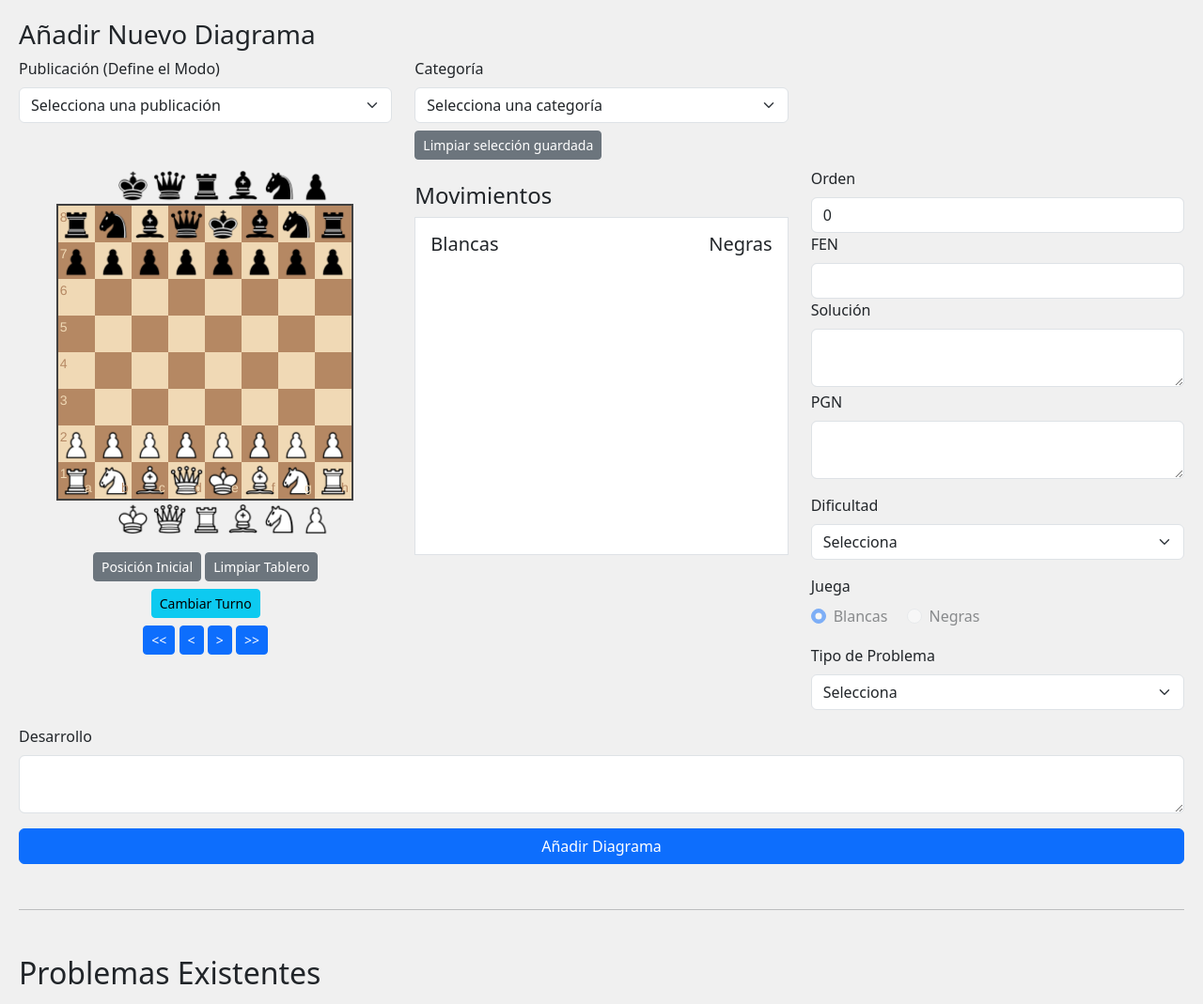
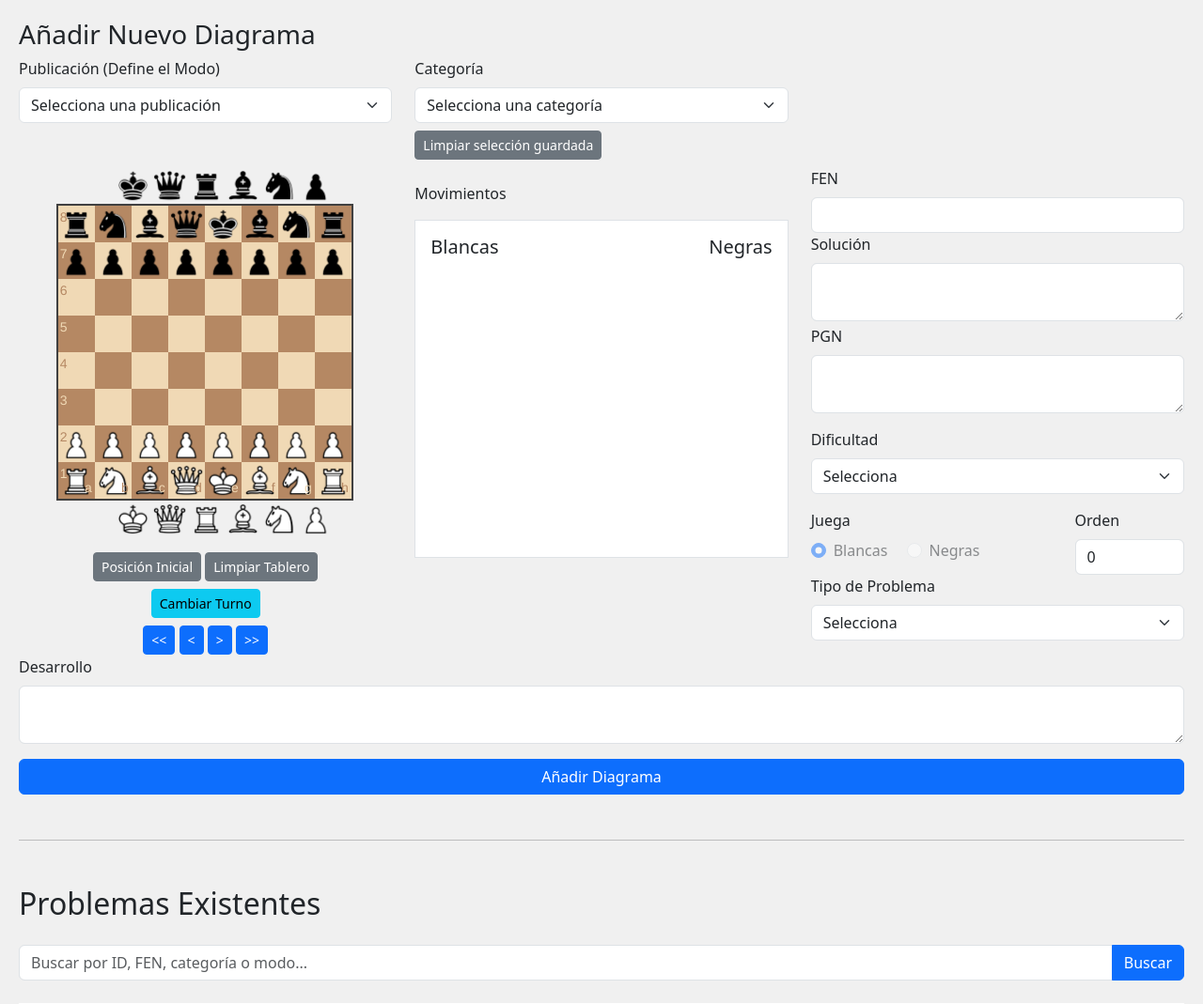
Before and after one commit to renan2013/chesstrainer, a PHP site: page /admin/anadir_problema.php in a window 1280 px wide. Shown: the part 68-1137 px from the top of the page at 94% size. Run offline with PHP 8.4, Linux system fonts and the light colour scheme; a user stored in the database is signed in; data comes from the database, SQL or seed files in the repository; some libraries are stand-ins or nearby versions.

Commit message:
acomodar

```diff
--- a/admin/anadir_problema.php
+++ b/admin/anadir_problema.php
@@ -183,7 +183,7 @@ if ($_SERVER["REQUEST_METHOD"] == "POST") {
 
 
                 <div id="pgn-container" class="col-md-4 mt-3"> <!-- For the PGN moves -->
-                    <h4>Movimientos</h4>
+                    <p>Movimientos</p>
                     <div id="pgn-moves" class="border p-3 bg-white" style="height: 360px; overflow-y: auto;">
                         <div class="d-flex justify-content-between">
                             <h5 class="text-center">Blancas</h5>
@@ -196,10 +196,7 @@ if ($_SERVER["REQUEST_METHOD"] == "POST") {
 
                 <div class="col-md-4"> <!-- Solucion and PGN inputs -->
 
-                <div class="col-md-12" id="orden_wrapper">
-                    <label for="orden" class="form-label">Orden</label>
-                    <input type="number" name="orden" id="orden" class="form-control" value="0">
-                </div>
+
                 <div class="col-md-12">
                     <label for="fen" class="form-label">FEN</label>
                     <input type="text" name="fen" id="fen" class="form-control" required>
@@ -229,7 +226,8 @@ if ($_SERVER["REQUEST_METHOD"] == "POST") {
                             <option value="Experto">Experto</option>
                         </select>
                     </div>
-                    <div class="mb-3">
+                    <div class="row">
+                    <div class="col-md-8">
                         <label class="form-label">Juega</label>
                         <div>
                             <div class="form-check form-check-inline">
@@ -243,6 +241,16 @@ if ($_SERVER["REQUEST_METHOD"] == "POST") {
                             <input type="hidden" name="juega" id="juega_hidden" value="w">
                         </div>
                     </div>
+
+                    <div class="col-md-4" id="orden_wrapper">
+                    <label for="orden" class="form-label">Orden</label>
+                    <input type="number" name="orden" id="orden" class="form-control" value="0">
+                    </div>
+                    </div>
+
+
+
+
                     <div class="mb-3">
                         <label for="tipo_problema" class="form-label">Tipo de Problema</label>
                         <select name="tipo_problema" id="tipo_problema" class="form-select" required>
```
